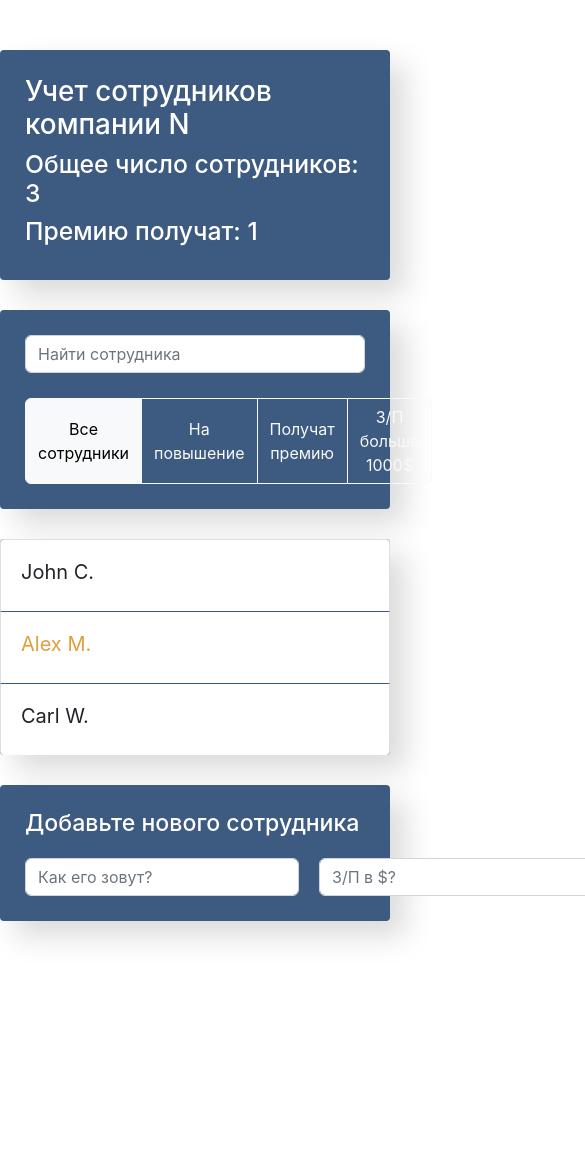
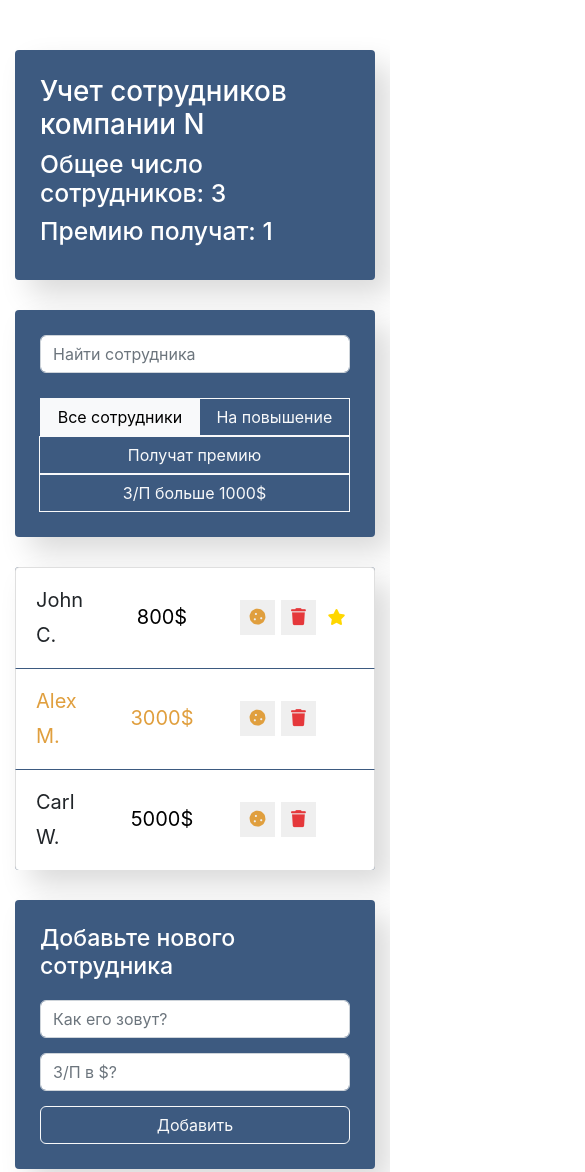
Before and after one commit to Bihanskiy/employeersCount, a React app: page / in a window 390 px wide. Shown: the top 1172 px of the page, 585 px wide, since content can reach past the window. Before the commit the page ends 971 px from the top, so only its background shows below. Built offline with nearby package versions, Linux system fonts and the light colour scheme.

Commit message:
adaptive layout

```diff
--- a/src/components/app-filter/app-filter.js
+++ b/src/components/app-filter/app-filter.js
@@ -12,7 +12,7 @@ const AppFilter = (props) => {
         const clazz = (props.filter === name) ? "btn-light" : "btn-outline-light";
         return (
             <button
-                className={`btn ${clazz}`}
+                className={`btn ${clazz} rounded-0`}
                 type="button"
                 key={name}
                 onClick={() => props.onSelectFilter(name)}>
@@ -21,7 +21,7 @@ const AppFilter = (props) => {
         )
     })
     return (
-        <div className="btn-group">
+        <div className="btn-group flex-wrap">
             {buttons}
         </div>
     )
--- a/src/components/app/app.css
+++ b/src/components/app/app.css
@@ -1,4 +1,5 @@
 .app {
     margin: 0 auto;
-    max-width: 1000px;
+    max-width: 1030px;
+    padding: 0 15px;
 }
--- a/src/components/employeers-add-form/employeers-add-form.js
+++ b/src/components/employeers-add-form/employeers-add-form.js
@@ -33,7 +33,7 @@ class EmployeesAddForm extends Component {
             <div className="app-add-form">
                 <h3>Добавьте нового сотрудника</h3>
                 <form
-                    className="add-form d-flex"
+                    className="add-form"
                     onSubmit={this.handleSubmit}>
                     <input type="text"
                         className="form-control new-post-label"
--- a/src/components/employeers-add-form/employeers-add-form.scss
+++ b/src/components/employeers-add-form/employeers-add-form.scss
@@ -8,9 +8,18 @@
 }
 
 .add-form {
+    display: flex;
     margin-top: 20px;
+
+    @media screen and (max-width: 575px) {
+        flex-direction: column;
+        gap: 15px;
+    }
     input {
-        width: 350px;
-        margin-right: 20px;
+        width: 100%;
+        @media screen and (min-width: 575px) {
+            max-width: 350px;
+            margin-right: 20px;
+        }
     }
 }
--- a/src/components/employeers-list-item/employeers-list-item.css
+++ b/src/components/employeers-list-item/employeers-list-item.css
@@ -9,9 +9,10 @@
 
 .list-group-item span {
     line-height: 35px;
+    flex: 0 1 60%;
     font-size: 20px;
     cursor: pointer;
-    min-width: 550px;
+    /* min-width: 550px; */
 }
 
 .list-group-item input {
@@ -19,6 +20,7 @@
     font-size: 20px;
     text-align: center;
     border: 0;
+    min-width: 150px;
 }
 
 .list-group-item button {
```
